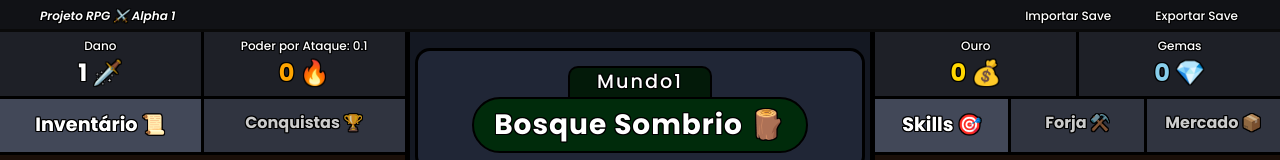
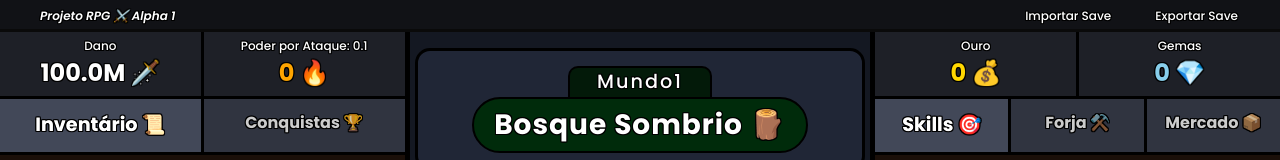
Before and after one commit to bigjujas/projetorpg, a React (Vite) app: page / in a window 1280 px wide. Shown: the top 160 px of the page. Built offline with nearby package versions, Linux system fonts and the light colour scheme; a web font is replaced by a local one.

Commit message:
fix prisms

```diff
--- a/src/App.tsx
+++ b/src/App.tsx
@@ -14,7 +14,7 @@ import anvil from './assets/anvil.png'
 import { time } from 'console';
 
 export const App = () => {
-  const [playerDamage, setPlayerDamage] = useState<number>(0) // Dano do Jogador
+  const [playerDamage, setPlayerDamage] = useState<number>(100000000) // Dano do Jogador
   const [playerPowerGain, setPlayerPowerGain] = useState<number>(0) // Poder do jogador
   const [playerPower, setPlayerPower] = useState<number>(0) // Poder do jogador
   const [playerLevel, setPlayerLevel] = useState<number>(0)
@@ -286,7 +286,6 @@ export const App = () => {
         // Atualizando moedas e gemas corretamente
         setPlayerCoins(prevCoins => prevCoins + prevEnemy.coinsDropped);
         setPlayerGems(prevGems => prevGems + prevEnemy.gemsDropped);
-        setPlayerPrisms(prevPrisms => prevPrisms + prevEnemy.prismsDropped!)
 
         // Inimigo derrotado, some por 0,5 segundos
         setEnemyVisible(false);
@@ -300,6 +299,7 @@ export const App = () => {
 
           // Se o inimigo tiver a propriedade 'tier', aumente-a
           if (upgradedEnemy.tier !== undefined) {
+            setPlayerPrisms(prevPrisms => prevPrisms + prevEnemy.prismsDropped!)
             upgradedEnemy.tier += 1; // Aumenta o tier
             upgradedEnemy.health = Math.round(upgradedEnemy.health * 1.2); // Aumenta a saúde em 20%
             upgradedEnemy.maxHealth = Math.round(upgradedEnemy.maxHealth * 1.2); // Aumenta o maxHealth em 20%
@@ -333,7 +333,6 @@ export const App = () => {
         // Atualizando moedas e gemas corretamente
         setPlayerCoins(prevCoins => prevCoins + prevEnemy.coinsDropped);
         setPlayerGems(prevGems => prevGems + prevEnemy.gemsDropped);
-        setPlayerPrisms(prevPrisms => prevPrisms + prevEnemy.prismsDropped!)
 
         // Inimigo derrotado, some por 0,5 segundos
         setEnemyVisible(false);
@@ -347,6 +346,7 @@ export const App = () => {
 
           // Se o inimigo tiver a propriedade 'tier', aumente-a
           if (upgradedEnemy.tier !== undefined) {
+            setPlayerPrisms(prevPrisms => prevPrisms + prevEnemy.prismsDropped!)
             upgradedEnemy.tier += 1; // Aumenta o tier
             upgradedEnemy.health = Math.round(upgradedEnemy.health * 1.2); // Aumenta a saúde em 20%
             upgradedEnemy.maxHealth = Math.round(upgradedEnemy.maxHealth * 1.2); // Aumenta o maxHealth em 20%
```
